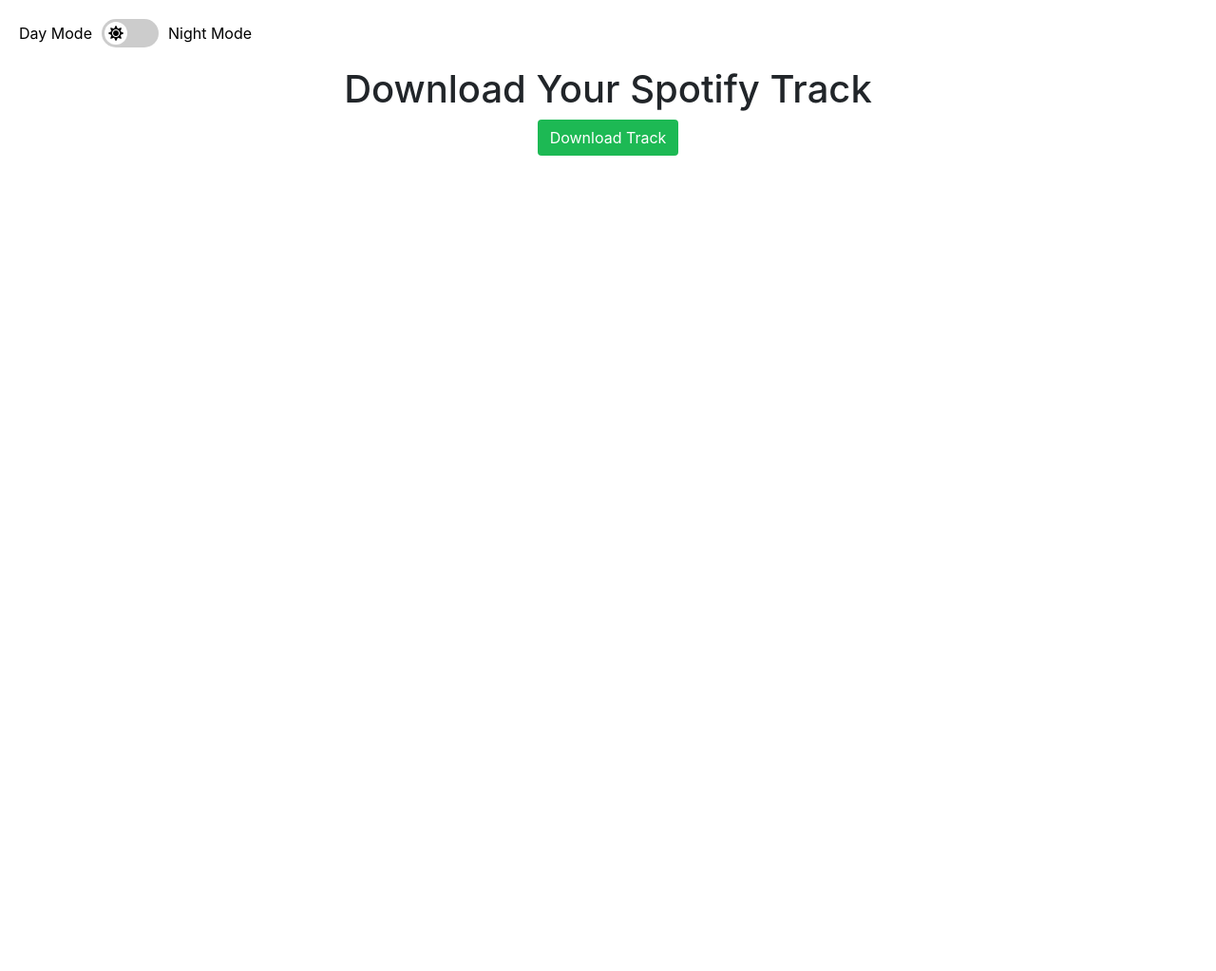
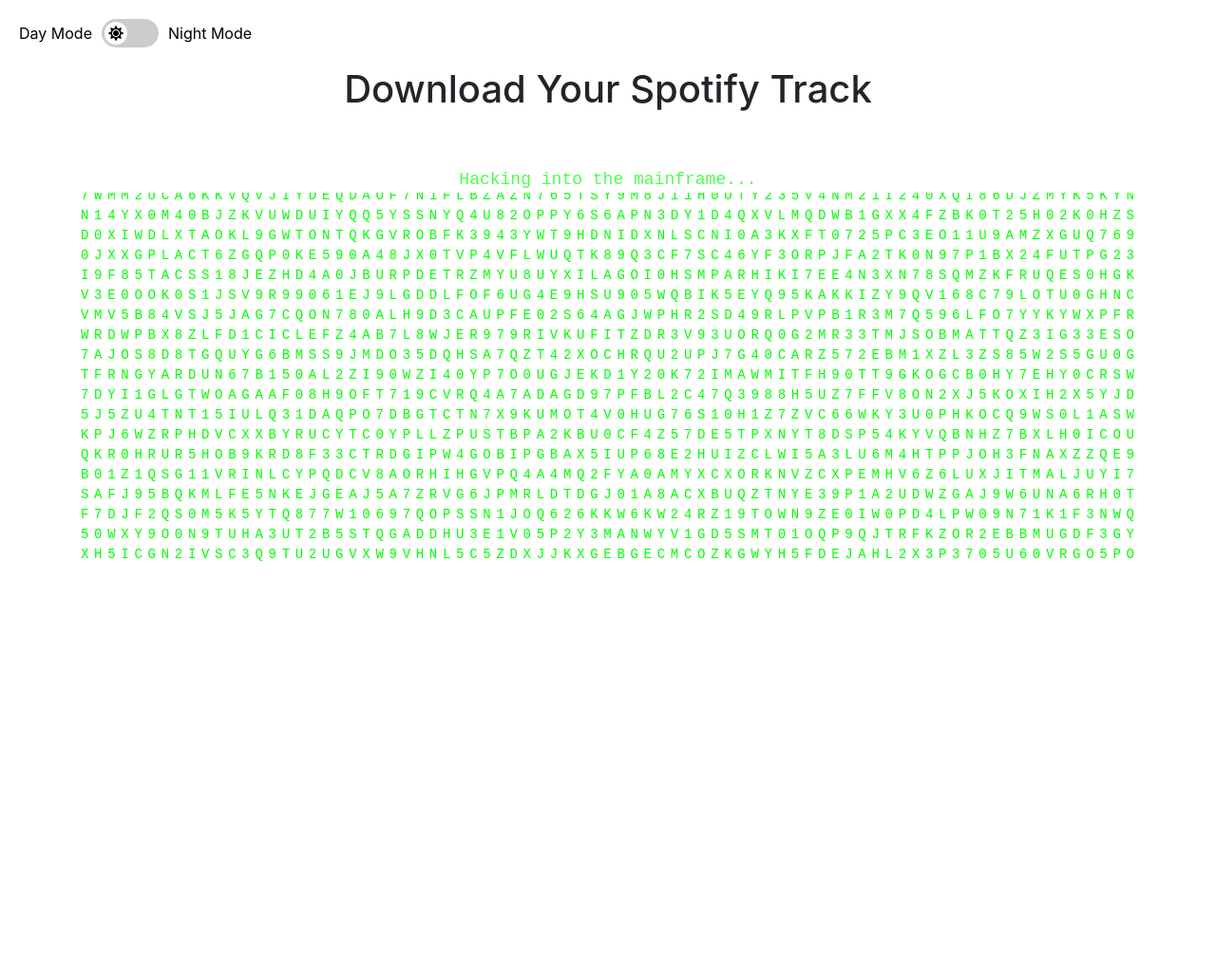
Before and after one commit to ezequielcutin/spotify-to-mp3, a Flask app: template templates/download.html in a window 1280 px wide. Shown: the whole page at 95% size. Before the commit the page ends 164 px from the top, so only its background shows below. Run offline with Flask 3, Linux system fonts and the light colour scheme; the template is opened without the code that fills it, so the values that code supplies are empty; some libraries are stand-ins or nearby versions.

Commit message:
Fixed Width

```diff
--- a/static/js/download.js
+++ b/static/js/download.js
@@ -1,19 +1,23 @@
 document.addEventListener('DOMContentLoaded', function() {
     const matrixLoading = document.getElementById('matrix-loading');
     const downloadButton = document.getElementById('downloadButton');
+    const timeToHack = 12000;
 
     function createMatrixEffect() {
         matrixLoading.innerHTML = '';
         const chars = 'ABCDEFGHIJKLMNOPQRSTUVWXYZ0123456789';
-        const width = 40;
-        const height = 20;
-
         const matrixContent = document.createElement('div');
         matrixContent.className = 'matrix-content';
 
-        for (let i = 0; i < height; i++) {
+        const containerWidth = matrixLoading.offsetWidth;
+        const charWidth = 14; // Approximate width of a character in pixels
+        const charsPerRow = Math.floor(containerWidth / charWidth);
+        const rows = Math.ceil(window.innerHeight / 20); // Adjust based on font size
+
+        for (let i = 0; i < rows; i++) {
             const row = document.createElement('div');
-            for (let j = 0; j < width; j++) {
+            row.className = 'matrix-row';
+            for (let j = 0; j < charsPerRow; j++) {
                 const span = document.createElement('span');
                 span.textContent = chars[Math.floor(Math.random() * chars.length)];
                 row.appendChild(span);
@@ -36,11 +40,22 @@
     createMatrixEffect();
     const matrixInterval = setInterval(updateMatrix, 100);
 
+
+    setTimeout(() => {
+        clearInterval(matrixInterval);
+        matrixLoading.style.display = 'none';
+        hackingMessage.style.display = 'none';
+        downloadButton.style.display = 'inline-block';
+    }, timeToHack);
+
+    // Recreate matrix effect on window resize
+    window.addEventListener('resize', createMatrixEffect);
+
     setTimeout(() => {
         clearInterval(matrixInterval);
         matrixLoading.style.display = 'none';
         downloadButton.style.display = 'inline-block';
-    }, 5000);
+    }, timeToHack);
 
     downloadButton.addEventListener('click', function() {
         fetch('/download', {
--- a/static/style.css
+++ b/static/style.css
@@ -80,28 +80,56 @@
     font-family: 'Courier New', monospace;
     font-size: 14px;
     color: #00ff00;
-    padding: 20px;
-    background-color: #000;
+    /* background-color: #000; */
     border-radius: 5px;
     margin-bottom: 20px;
-    height: 500px;
+    height: 100vh;
     overflow: hidden;
     position: relative;
+    padding: 0; /* Remove padding */
+}
+
+.matrix-loading, #downloadButton {
+    margin-top: 50px;
+}
+
+.hacking-message {
+    font-family: 'Courier New', monospace;
+    font-size: 18px;
+    color: #00ff00;
+    position: relative;
+    top: 50px;
+    animation: blink 1s infinite;
+}
+
+@keyframes blink {
+    0% { opacity: 0; }
+    50% { opacity: 1; }
+    100% { opacity: 0; }
 }
 
 .matrix-content {
     position: absolute;
-    top: 0;
+    top: -100%;
     left: 0;
     right: 0;
     animation: matrix-scroll 30s linear infinite;
+    width: 100%; /* Ensure full width */
+    display: flex;
+    flex-direction: column;
+}
+
+.matrix-row {
+    display: flex;
+    justify-content: space-between; /* Spread characters evenly */
+    width: 100%;
 }
 
 @keyframes matrix-scroll {
     0% {
+        top: -100%;
+    }
+    100% {
         top: 100%;
     }
-    100% {
-        top: -100%;
-    }
 }
--- a/templates/download.html
+++ b/templates/download.html
@@ -18,6 +18,7 @@
     </div>
     <div class="container text-center">
         <h1>Download Your Spotify Track</h1>
+        <div id="hackingMessage" class="hacking-message">Hacking into the mainframe...</div>
         <div id="matrix-loading" class="matrix-loading"></div>
         <button id="downloadButton" class="btn btn-custom" style="display: none;">Download Track</button>
     </div>
```
